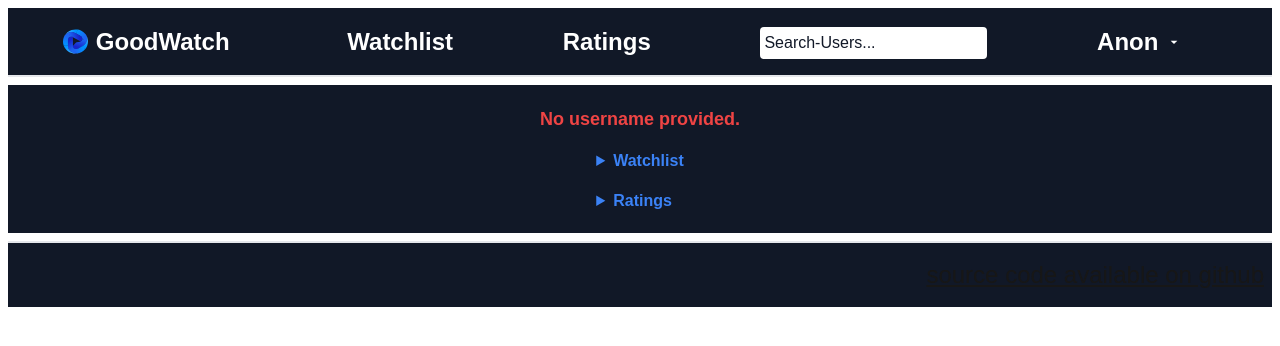
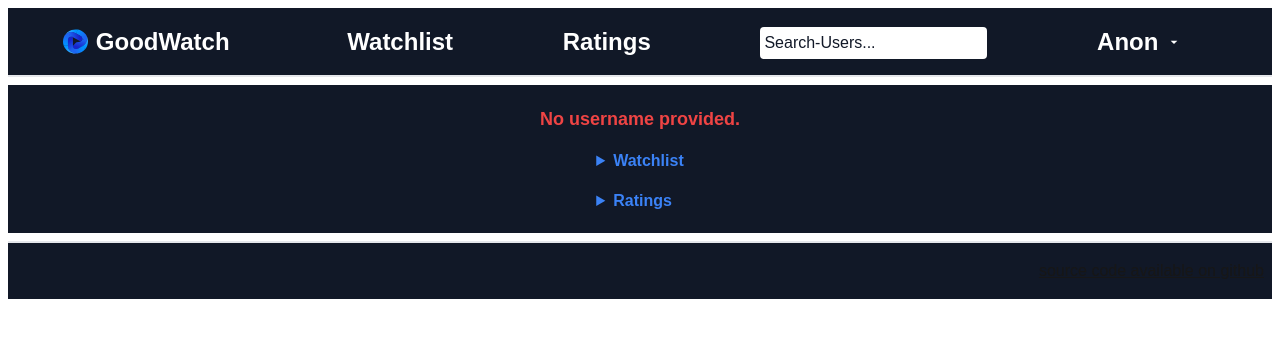
Before and after one commit to adityadewhy/goodWatch, a Next.js app: page /stalk in a window 1280 px wide. Shown: the top 346 px of the page. Built offline with nearby package versions, Linux system fonts and the light colour scheme.

Commit message:
made footer lighter

```diff
--- a/src/components/footer.tsx
+++ b/src/components/footer.tsx
@@ -6,7 +6,7 @@ export default function Footer() {
 			<a
 			href="https://github.com/adityadewhy/goodWatch"
 			target="_blank"
-			className="m-2 bg-gray-900 border-t-2 py-4 pr-2 flex items-center justify-end text-2xl underline"
+			className="m-2 bg-gray-900 border-t-2 py-4 pr-2 flex items-center justify-end text-base underline"
 		>
 			source code available on github
 		</a>
```
